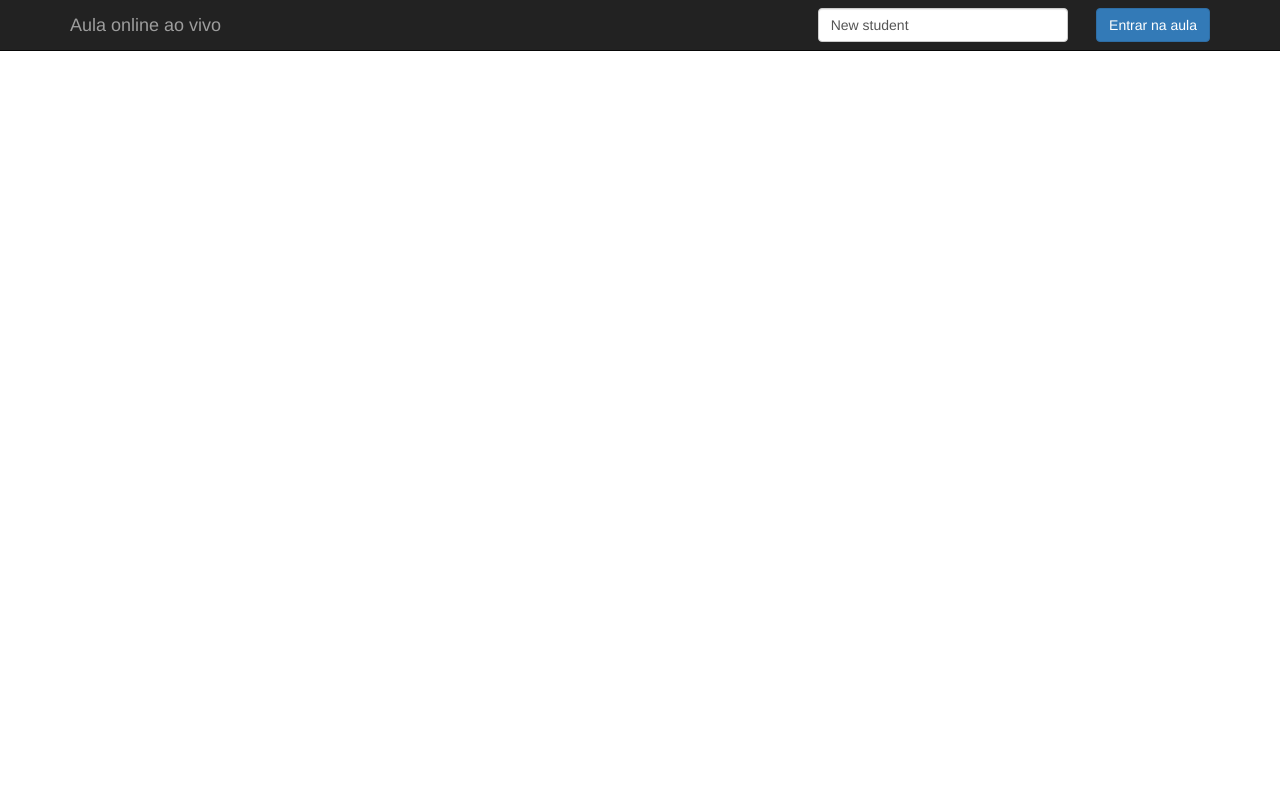
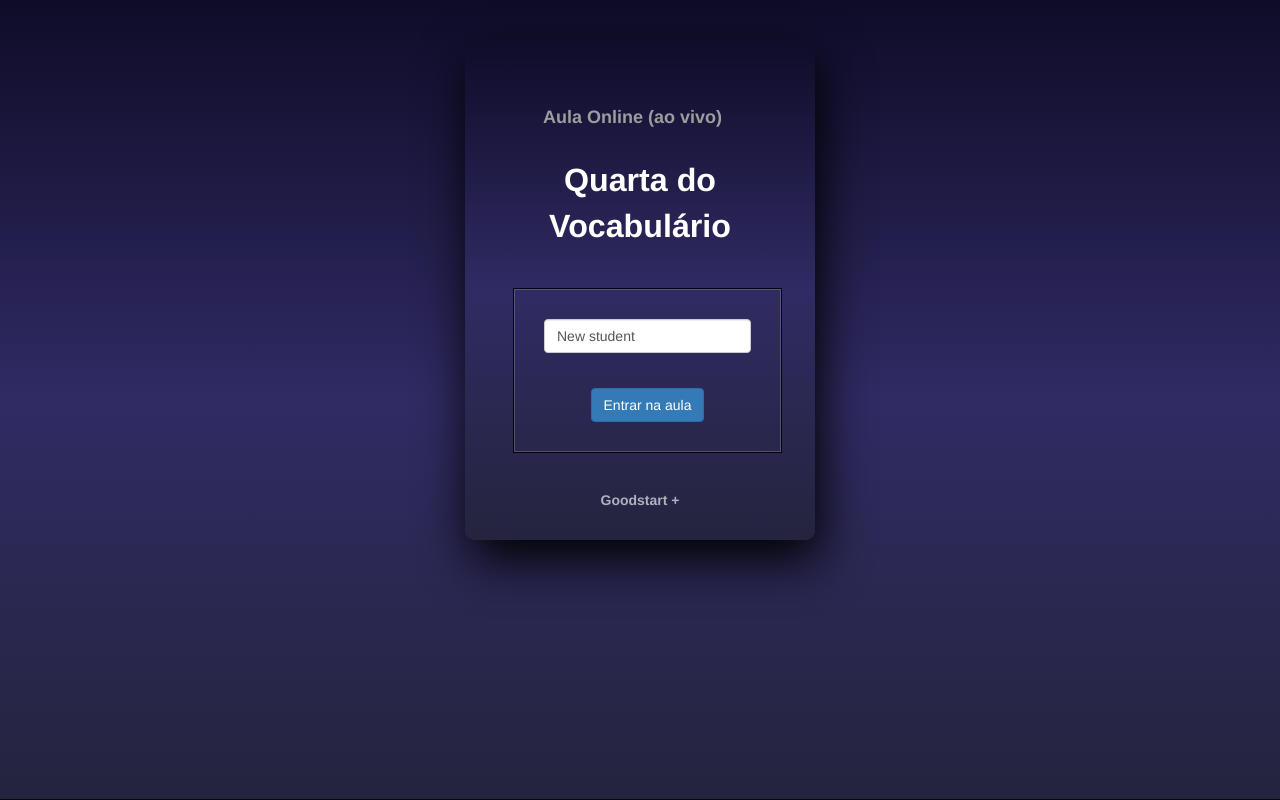
Before and after one commit to andredagoodstart/aulasnozoom, a website: page CDN/index.html in a window 1280 px wide. Drawn offline with nearby package versions, Linux system fonts and the light colour scheme; some packages are replaced by stand-ins of ours; a script that the page names is missing.

Commit message:
Update index.html

```diff
--- a/CDN/index.html
+++ b/CDN/index.html
@@ -20,52 +20,116 @@
 #meeting_lang {display:none;}
        #meeting_number {display:none;}
 #meeting_pwd   {display:none;}
-        .sdk-select {
-            height: 34px;
-            border-radius: 4px;
+
+
+     #nav-tool{
+  background: linear-gradient(to bottom, #0f0c29, #302b63, #24243e);
+  min-height: 100vh;
 }
 
-        .websdktest button {
-            float: right;
-            margin-left: 5px;
+#aaaa {
+  display: flex;
+  align-items: center;
+  justify-content: space-around;
+  flex-direction: column;
+
+border-radius: 10px;
+	box-shadow: 5px 20px 50px #000;
+  background: linear-gradient(to bottom, #0f0c29, #302b63, #24243e);
+  width: 350px;
+	height: 500px;
+  margin-top: 40px;
+  margin-bottom: 40px;
+
 }
 
-        #nav-tool {
-            margin-bottom: 0px;
+/* "aulas online ao vivo */
+.navbar-header
+{
+  display: flex;
+  align-items: center;
+  justify-content: space-around;
+  flex-direction: column;
+  padding-top:20px;
+	margin: 10px;
+	font-weight: bold;
+	cursor: pointer;
+	transition: .5s ease-in-out;
+
+  width:100%;
+	height: 100%;
 }
 
-        #show-test-tool {
-            position: absolute;
-            top: 100px;
-            left: 0;
-            display: block;
-            z-index: 99999;
+.navbar-brand3 {
+  color: #fff;
+	font-size: 2.3em;
+  transition: .3s ease-in-out;
+	justify-content: center;
+	display: flex;
+	font-weight: bold;
+	text-decoration: none;
+  cursor: context-menu;
+  text-align: center;
 }
 
-        #display_name {
-            width: 250px;
+     .navbar-brand3:hover {
+  color: #fff;
+	font-size: 2.4em;
+  transition: .3s ease-in-out;
+	justify-content: center;
+	display: flex;
+	font-weight: bold;
+	text-decoration: none;
+  cursor: context-menu;
+  text-align: center;
 }
 
 
-        #websdk-iframe {
-            width: 700px;
-            height: 500px;
-            border: 1px;
-            border-color: red;
-            border-style: dashed;
-            position: fixed;
-            top: 50%;
-            left: 50%;
-            transform: translate(-50%, -50%);
-            left: 50%;
-            margin: 0;
+/* "escreva seu nome" + botão */
+#meeting_form {
+  display: flex;
+  align-items: center;
+  justify-content: space-around;
+  flex-direction: column;
+  padding: 30px;
+ box-shadow: rgba(255, 255, 255, 0.2) 0px 0px 0px 1px inset, rgba(0, 0, 0, 0.9) 0px 0px 0px 1px;
+
+
 }
+
+@media (min-width: 768px) {
+#join_meeting{
+  margin-top: 35px;
+}
+}
+
+.gsa {
+  color: #acb2bf;
+  font-weight: bold;
+  padding: 80px;
+  text-decoration: none;
+}
+.gsa:hover {
+  color: white;
+  font-weight: bold;
+  padding: 80px;
+  text-decoration: none;
+  cursor: context-menu;
+}
+
+.gs {
+ padding: 30px;
+
+}
+
     </style>
 
     <nav id="nav-tool" class="navbar navbar-inverse navbar-fixed-top">
-        <div class="container">
+        <div id="aaaa" class="container">
             <div class="navbar-header">
-                <a class="navbar-brand" href="https://goodstart.com.br/area-do-aluno">Aula online ao vivo</a>
+                <a class="navbar-brand" href="https://goodstart.com.br/area-do-aluno">Aula Online (ao vivo)</a>
+
+                <a class="navbar-brand3" href="https://goodstart.com.br/area-do-aluno">Quarta do Vocabulário</a>
             </div>
             <div id="navbar" class="websdktest">
                 <form class="navbar-form navbar-right" id="meeting_form">
@@ -108,14 +172,19 @@
                     </div>
 
                     <input type="hidden" value="" id="copy_link_value" />
+
                     <button type="submit" class="btn btn-primary" id="join_meeting">Entrar na aula</button>
+
                     <button type="submit" class="btn btn-primary" id="clear_all">Clear</button>
                     <button type="button" link="" onclick="window.copyJoinLink('#copy_join_link')"
                         class="btn btn-primary" id="copy_join_link">Copy Direct join link</button>
 
 
+
                 </form>
+
             </div>
+            <div class="gs"><a class="gsa">Goodstart +</a></div>
           <!--/.navbar-collapse -->
         </div>
     </nav>
```
Lines whose indentation alone changed are shown as unchanged.
